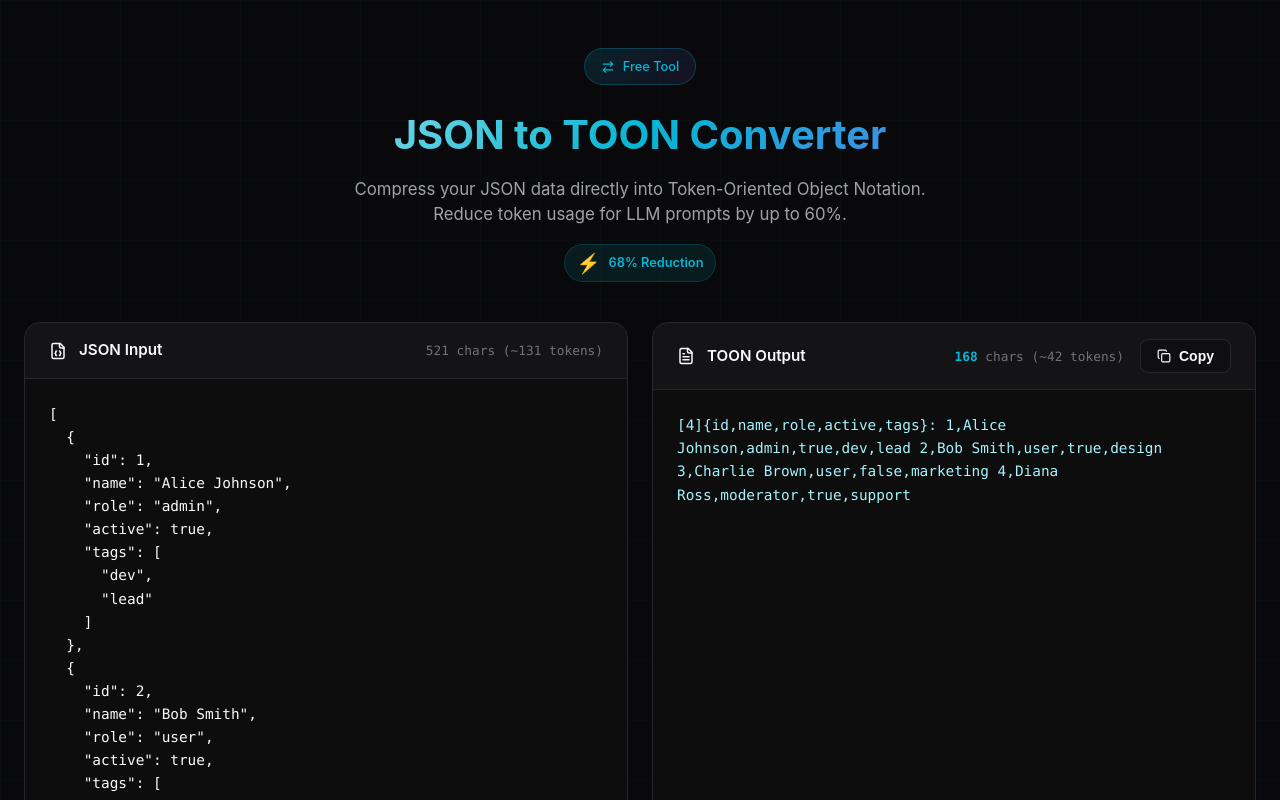
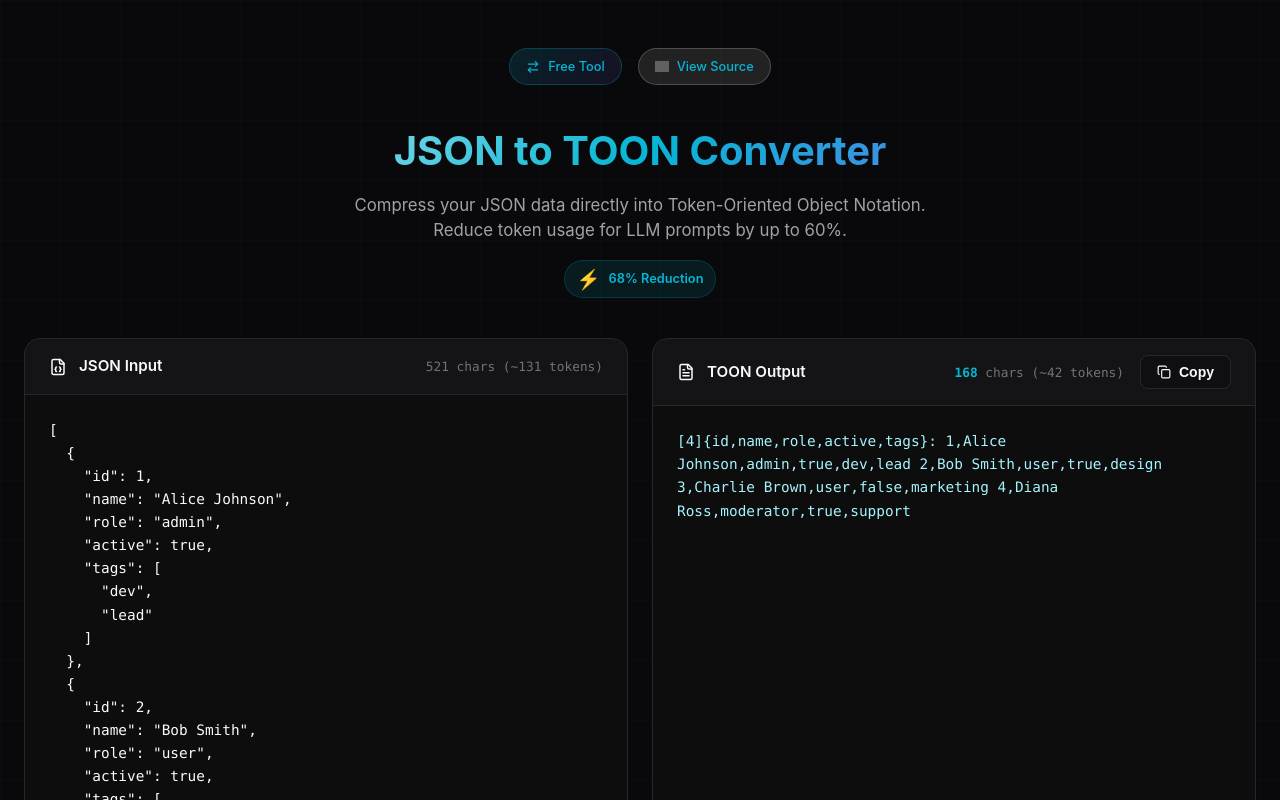
Before and after one commit to kartikeykumar09/toon-converter, a React (Vite) app: page / in a window 1280 px wide. Shown: the top 800 px of the page. Built offline with nearby package versions, Linux system fonts and the light colour scheme; grey boxes are pictures that could not be loaded; the HTML template or start-up script is replaced by a standard one.

Commit message:
Add GitHub link to header

```diff
--- a/src/App.tsx
+++ b/src/App.tsx
@@ -54,9 +54,15 @@
   return (
     <div className="container">
       <header className="header">
-        <div className="header-badge">
-          <ArrowRightLeft size={14} />
-          <span>Free Tool</span>
+        <div className="header-top-row" style={{ display: 'flex', justifyContent: 'center', alignItems: 'center', gap: '1rem', marginBottom: '1rem' }}>
+          <div className="header-badge">
+            <ArrowRightLeft size={14} />
+            <span>Free Tool</span>
+          </div>
+          <a href="https://github.com/kartikeykumar09/toon-converter" target="_blank" rel="noreferrer" className="header-badge github-badge" style={{ textDecoration: 'none', cursor: 'pointer', background: 'rgba(255, 255, 255, 0.1)', border: '1px solid rgba(255, 255, 255, 0.2)' }}>
+            <img src="https://unpkg.com/simple-icons@v13/icons/github.svg" width="14" height="14" style={{ filter: 'invert(1)', objectFit: 'contain' }} alt="GitHub" />
+            <span>View Source</span>
+          </a>
         </div>
         <h1>
           JSON to TOON Converter
```
